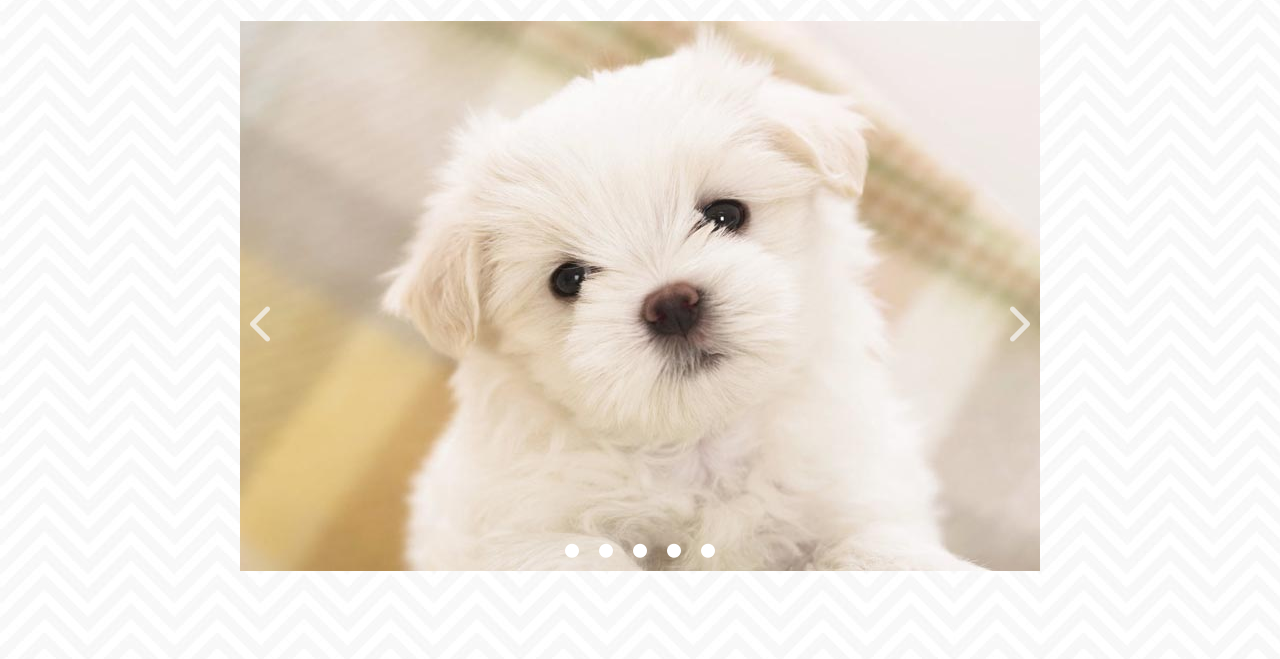
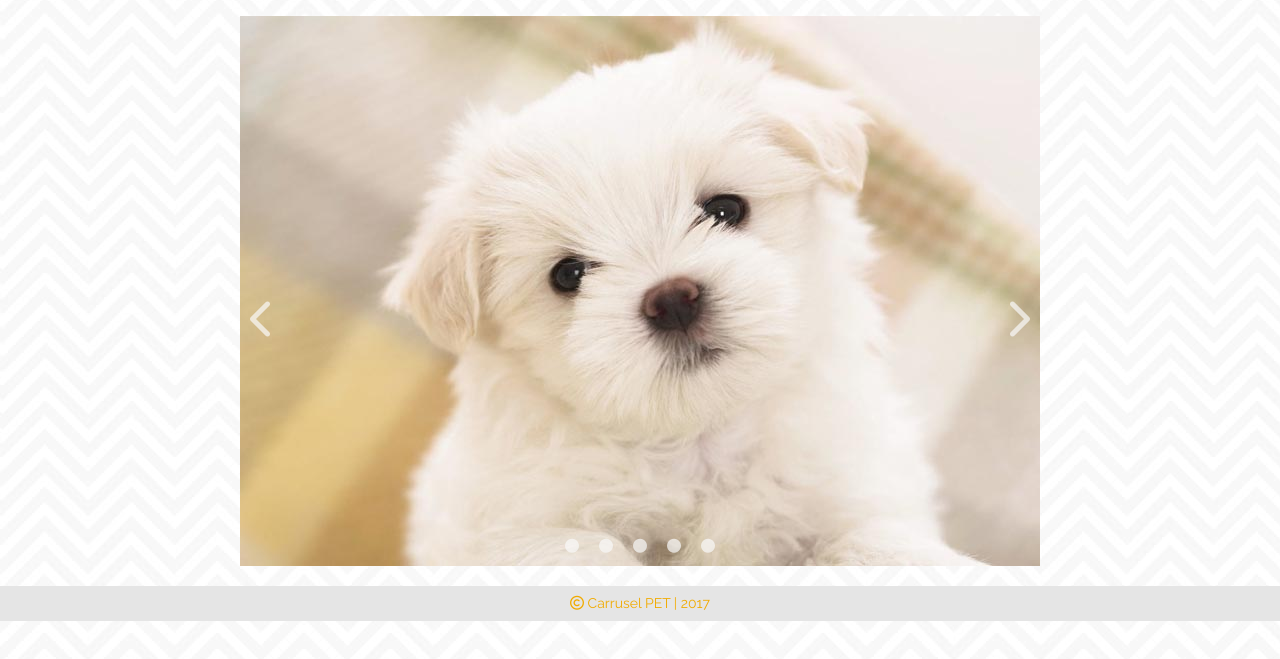
Before and after one commit to amalakamala/carousel_jquery, a plain HTML site: page index.html in a window 1280 px wide. Shown: the part 71-730 px from the top of the page. Drawn offline with nearby package versions, Linux system fonts and the light colour scheme.

Commit message:
fin carrusel

```diff
--- a/assets/css/style.css
+++ b/assets/css/style.css
@@ -40,7 +40,7 @@ body{
 	display: flex;
 	flex-direction: row;
 	justify-content: center;
-    margin-top: 10px;
+    margin-top: 5px;
     margin-bottom: 10px;
 }
 
@@ -74,7 +74,7 @@ a:hover{
 
 .fa-circle{
 	display: inline-flex;
-	color: #FFF;
+	color: rgba(250,250,250,0.7);
 
 }
 
@@ -97,3 +97,11 @@ a:hover{
 .carrusel-pages li a i:focus{
 	color: #F1AB00;
 }
+
+/*---------- FOOTER ----------*/
+
+footer{
+	background-color: #E5E5E5;
+	color: #F1AB00;
+	font-weight: 600;
+}
--- a/index.html
+++ b/index.html
@@ -41,7 +41,7 @@
 		<div class="container">
 			<div class="row">
 				<div class="col-md-12 text-center">
-					<h4></h4>
+					<h5><i class="fa fa-copyright" aria-hidden="true"></i> Carrusel PET | 2017</h5>
 				</div>
 			</div>
 		</div>
```
